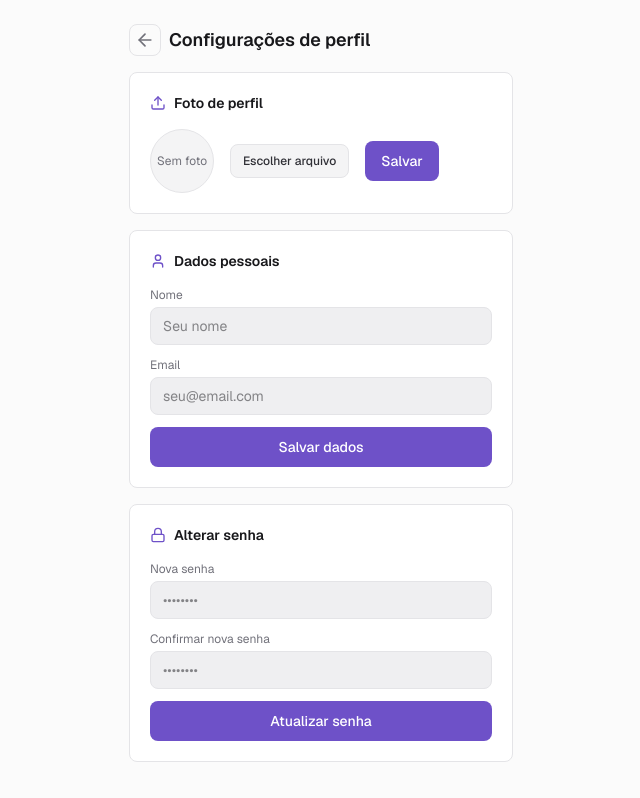
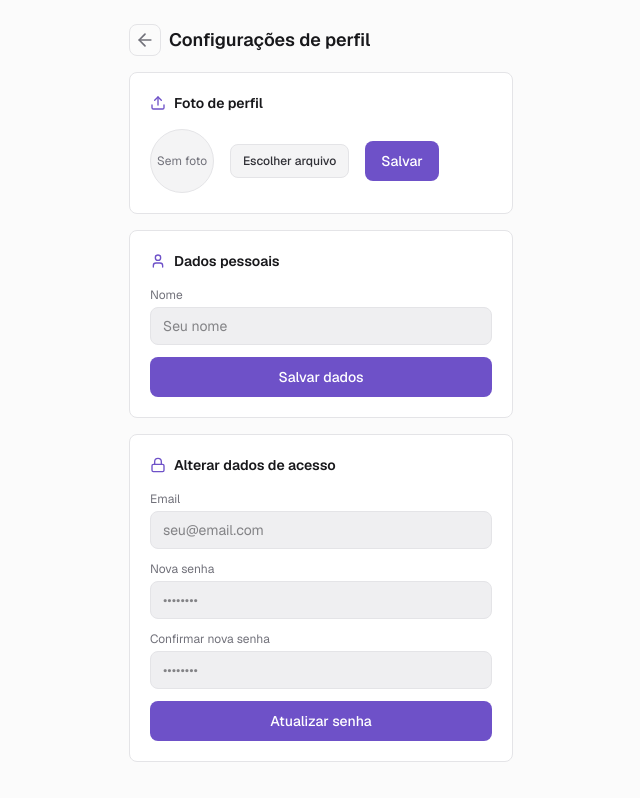
Before and after one commit to pedro-codar/security_inspections, a Next.js app: page /settings in a window 1280 px wide. Shown: the whole page, without its empty margins (319-959 px from the left). Built offline with nearby package versions, Linux system fonts and the light colour scheme.

Commit message:
settigns video

```diff
--- a/app/layout.tsx
+++ b/app/layout.tsx
@@ -30,7 +30,7 @@ export default function RootLayout({
     >
       <body className="min-h-full flex flex-col">
         {children}
-        <Toaster />
+        <Toaster position="top-right"/>
       </body>
     </html>
   );
--- a/app/settings/page.tsx
+++ b/app/settings/page.tsx
@@ -14,7 +14,6 @@ export default function ProfileSettings() {
   const [password, setPassword] = useState('')
   const [confirmPassword, setConfirmPassword] = useState('')
   const router = useRouter()
-
 
   function sanitizeStorageFileName(fileName: string): string {
     const withoutAccents = fileName
@@ -40,8 +39,7 @@ export default function ProfileSettings() {
     return `${safeBase}${safeExtension}`
   }
 
-  async function handleSave(value: React.FormEvent){
-    value.preventDefault()
+  async function handleSave(){
 
     const supabase = createClient()
 
@@ -62,7 +60,26 @@ export default function ProfileSettings() {
         return
     }
 
-    toast.success("Usuário não autenticado.")
+    const {data: { session }} = await supabase.auth.getSession()
+
+    if (!session) {
+        toast.error("Usuário não autenticado.")
+        return
+    }
+
+    const {error} = await supabase
+        .from("profile")
+        .update({
+            'name': "Pedro"
+        })
+        .eq('id', session.user.id)
+
+    if(error) {
+        toast.error(error.message)
+        return
+    }
+
+    toast.success("Dado atualizado com sucessso.")
 
   }
 
@@ -75,6 +92,36 @@ export default function ProfileSettings() {
       return URL.createObjectURL(file)
     })
     setSelectedFile(file)
+  }
+
+  async function handleSaveName(){
+    const supabase = createClient()
+
+    if (!name) {
+        toast.error("Escreva o nome do usuário.")
+        return
+    }
+
+    const {data: {user}} = await supabase.auth.getUser()
+
+    if(!user) {
+        toast.error("Usuário não autenticado.")
+        return
+    }
+
+    const {error: profileError} = await supabase
+        .from('profile')
+        .update({
+            'name': name
+        })
+        .eq('id', user.id)
+
+    if(profileError){
+        toast.error(profileError.message)
+        return
+    }
+
+    toast.success("Nome atualizado com sucesso.")
   }
 
   return (
@@ -162,7 +209,27 @@ export default function ProfileSettings() {
               />
             </div>
 
-            <div>
+            <button
+              className="w-full rounded-lg bg-primary px-4 py-2.5 text-sm font-medium text-primary-foreground transition-colors hover:bg-primary/90"
+              onClick={handleSaveName}
+            >
+              Salvar dados
+            </button>
+          </div>
+        </section>
+
+        {/* Section 3: Password */}
+        <section className="rounded-lg border border-border bg-card p-5">
+          <div className="mb-4 flex items-center gap-2">
+            <Lock className="size-4 text-primary" />
+            <h2 className="text-sm font-semibold text-card-foreground">
+              Alterar dados de acesso
+            </h2>
+          </div>
+
+          <div className="space-y-3">
+
+          <div>
               <label className="mb-1 block text-xs text-muted-foreground">
                 Email
               </label>
@@ -175,24 +242,7 @@ export default function ProfileSettings() {
               />
             </div>
 
-            <button
-              className="w-full rounded-lg bg-primary px-4 py-2.5 text-sm font-medium text-primary-foreground transition-colors hover:bg-primary/90"
-            >
-              Salvar dados
-            </button>
-          </div>
-        </section>
 
-        {/* Section 3: Password */}
-        <section className="rounded-lg border border-border bg-card p-5">
-          <div className="mb-4 flex items-center gap-2">
-            <Lock className="size-4 text-primary" />
-            <h2 className="text-sm font-semibold text-card-foreground">
-              Alterar senha
-            </h2>
-          </div>
-
-          <div className="space-y-3">
             <div>
               <label className="mb-1 block text-xs text-muted-foreground">
                 Nova senha
--- a/utils/supabase/middleware.ts
+++ b/utils/supabase/middleware.ts
@@ -22,7 +22,7 @@ export async function updateSession(request: NextRequest) {
       },
     }
   )
-
+/*
   // IMPORTANT: do not run code between createServerClient and getUser()
   const { data: { user } } = await supabase.auth.getUser()
 
@@ -34,7 +34,7 @@ export async function updateSession(request: NextRequest) {
     const url = request.nextUrl.clone()
     url.pathname = '/auth/login'
     return NextResponse.redirect(url)
-  }
+  }*/
 
   return supabaseResponse
 }
```
